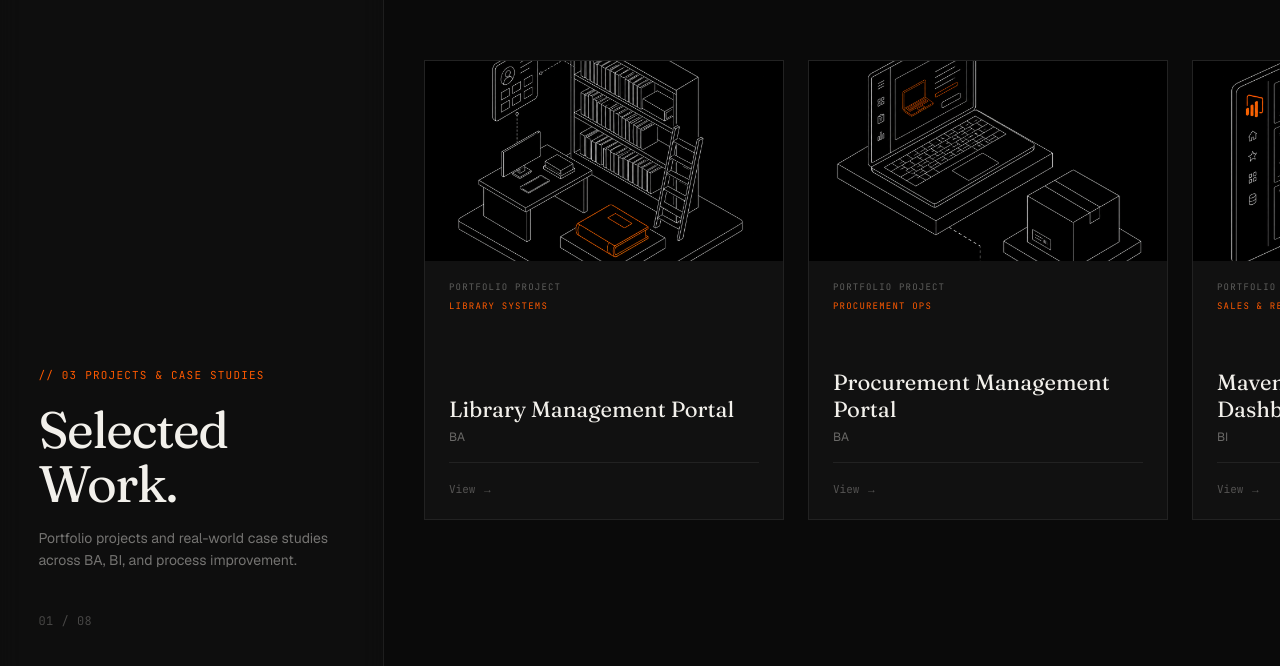
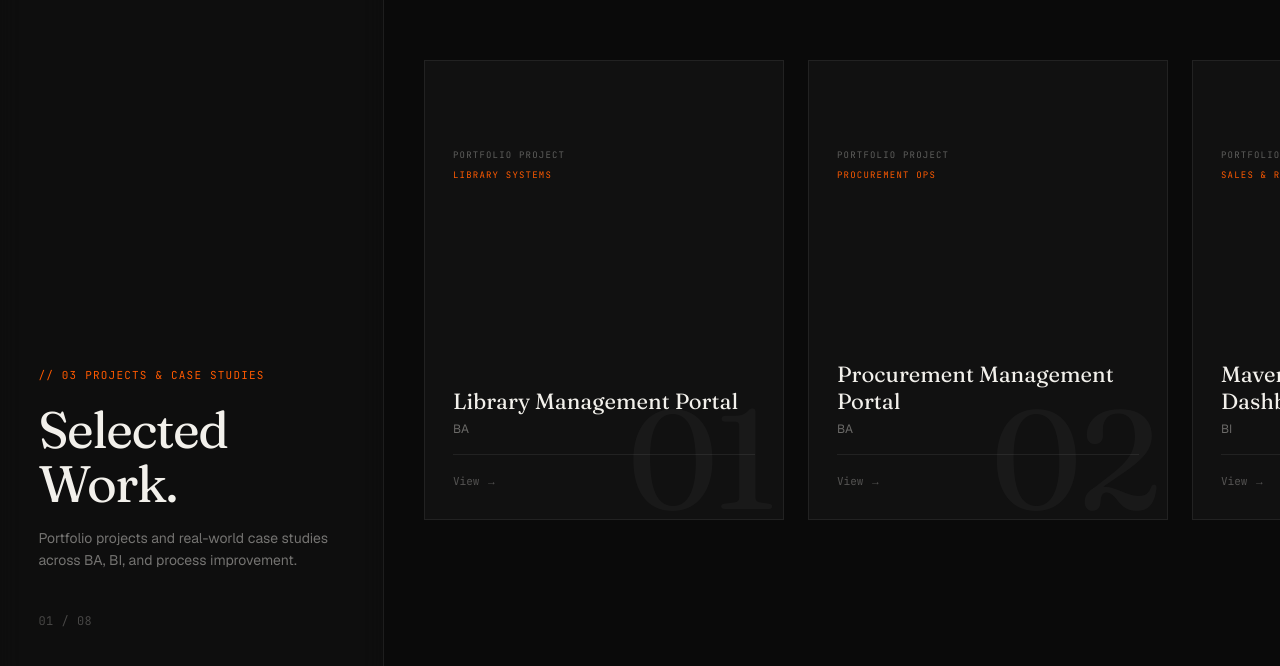
Before and after one commit to Starquake82/abhishekak-site, a Next.js app: page / in a window 1280 px wide. Shown: the part 7271-7937 px from the top of the page. Built offline with nearby package versions, Linux system fonts and the light colour scheme.

Commit message:
fix: remove card artwork, bump backlit opacity to 0.13

```diff
--- a/src/components/sections/Projects.tsx
+++ b/src/components/sections/Projects.tsx
@@ -1,6 +1,5 @@
 'use client'
 import { useEffect, useRef, useState, useCallback } from 'react'
-import Image from 'next/image'
 import Link from 'next/link'
 import gsap from 'gsap'
 import ScrollTrigger from 'gsap/ScrollTrigger'
@@ -12,64 +11,53 @@ const CARDS = [
     num: '01', slug: 'library-management-portal',
     type: 'PORTFOLIO PROJECT', domain: 'LIBRARY SYSTEMS',
     name: 'Library Management Portal', descriptor: 'BA',
-    image: '/Images/library_management.png',
-    glowColor: 'rgba(242,193,46,0.10)',
+    glowColor: 'rgba(242,193,46,0.13)',
   },
   {
     num: '02', slug: 'procurement-management-portal',
     type: 'PORTFOLIO PROJECT', domain: 'PROCUREMENT OPS',
     name: 'Procurement Management Portal', descriptor: 'BA',
-    image: '/Images/procurement_management.png',
-    glowColor: 'rgba(242,193,46,0.10)',
+    glowColor: 'rgba(242,193,46,0.13)',
   },
   {
     num: '03', slug: 'maven-aw-dashboard',
     type: 'PORTFOLIO PROJECT', domain: 'SALES & RETAIL ANALYTICS',
     name: 'Maven AW Power BI Dashboard', descriptor: 'BI',
-    image: '/Images/Maven AW Power BI.png',
-    glowColor: 'rgba(107,68,212,0.10)',
+    glowColor: 'rgba(107,68,212,0.13)',
   },
   {
     num: '04', slug: 'finbridge-los',
     type: 'PORTFOLIO PROJECT', domain: 'BFSI · LENDING',
     name: 'FinBridge LOS', descriptor: 'BA · BFSI',
-    image: null,
-    glowColor: 'rgba(242,193,46,0.10)',
+    glowColor: 'rgba(242,193,46,0.13)',
   },
   {
     num: '05', slug: 'brintons-runner-carpet',
     type: 'CASE STUDY', domain: 'MANUFACTURING · QA',
     name: 'Brintons — Process Failure & Improvement', descriptor: 'BA · PROCESS',
-    image: '/Images/Brintons Process Failure & Improvement.png',
-    glowColor: 'rgba(56,189,248,0.10)',
+    glowColor: 'rgba(56,189,248,0.13)',
   },
   {
     num: '06', slug: 'brintons-leave-encashment',
     type: 'CASE STUDY', domain: 'MANUFACTURING · COST',
     name: 'Brintons — Leave Encashment & Cost Optimisation', descriptor: 'BA · PROCESS',
-    image: '/Images/Brintons Leave Encashment & Cost Optimisation.png',
-    glowColor: 'rgba(56,189,248,0.10)',
+    glowColor: 'rgba(56,189,248,0.13)',
   },
   {
     num: '07', slug: 'finance-analytics-dashboard',
     type: 'CASE STUDY', domain: 'BFSI · FINTECH',
     name: 'Finance Analytics & Dashboard', descriptor: 'BA · BI',
-    image: null,
-    glowColor: 'rgba(107,68,212,0.10)',
+    glowColor: 'rgba(107,68,212,0.13)',
   },
   {
     num: '08', slug: 'iddac',
     type: 'CASE STUDY', domain: 'GOVERNMENT · ANALYTICS',
     name: 'IDDAC — Govt. Analytics Platform', descriptor: 'BA · BI',
-    image: null,
-    glowColor: 'rgba(242,193,46,0.10)',
+    glowColor: 'rgba(242,193,46,0.13)',
   },
 ]
 
 const TOTAL = CARDS.length
-
-const CARD_HEIGHT = 460
-const IMAGE_HEIGHT = 200
 
 function ProjectCard({ card, hovered, onEnter, onLeave }: {
   card: typeof CARDS[number]
@@ -83,17 +71,15 @@ function ProjectCard({ card, hovered, onEnter, onLeave }: {
     <div
       className="proj-card"
       style={{
-        position:    'relative',
-        width:       '360px',
-        height:      `${CARD_HEIGHT}px`,
-        flexShrink:   0,
-        background:  '#111111',
-        border:      '1px solid rgba(255,255,255,0.07)',
-        borderRadius: 0,
-        overflow:    'hidden',
-        boxSizing:   'border-box',
-        display:     'flex',
-        flexDirection: 'column',
+        position:      'relative',
+        width:         '360px',
+        height:        '460px',
+        flexShrink:     0,
+        background:    '#111111',
+        border:        '1px solid rgba(255,255,255,0.07)',
+        borderRadius:   0,
+        overflow:      'hidden',
+        boxSizing:     'border-box',
       }}
       onMouseEnter={onEnter}
       onMouseLeave={onLeave}
@@ -109,59 +95,37 @@ function ProjectCard({ card, hovered, onEnter, onLeave }: {
         transition:    'opacity 500ms ease',
       }} />
 
-      {/* ── Top: artwork image (200px) ─────────────────── */}
-      <div style={{
-        position:   'relative',
-        width:      '100%',
-        height:     `${IMAGE_HEIGHT}px`,
-        flexShrink:  0,
-        overflow:   'hidden',
-        zIndex:      1,
-        background: '#0d0d0d',
-      }}>
-        {card.image ? (
-          <Image
-            src={card.image}
-            alt={card.name}
-            fill
-            sizes="360px"
-            style={{ objectFit: 'cover' }}
-          />
-        ) : (
-          /* Number placeholder centered in image area */
+      {/* Large background number */}
       <div style={{
         position:      'absolute',
-            inset:          0,
-            display:       'flex',
-            alignItems:    'center',
-            justifyContent: 'center',
+        bottom:        '-10px',
+        right:         '10px',
         fontFamily:    'var(--font-fraunces)',
-            fontSize:      '120px',
+        fontSize:      '140px',
         fontWeight:     400,
         color:         'rgba(242,240,235,0.04)',
+        lineHeight:     1,
+        zIndex:         0,
+        userSelect:    'none',
+        pointerEvents: 'none',
         letterSpacing: '-4px',
-            userSelect:    'none',
-            lineHeight:     1,
       }}>
         {card.num}
       </div>
-        )}
-      </div>
 
-      {/* ── Bottom: project info (~260px) ──────────────── */}
+      {/* Card content */}
       <div style={{
         position:      'relative',
         zIndex:         1,
-        flex:           1,
+        height:        '100%',
         display:       'flex',
         flexDirection: 'column',
-        padding:       '20px 24px 20px',
+        padding:       '88px 28px 28px',
         boxSizing:     'border-box',
-        overflow:      'hidden',
       }}>
-        {/* Type + domain labels */}
+        {/* Top: type label + domain tag */}
         <div style={{ flexShrink: 0 }}>
-          <div style={{ ...mono, fontSize: '9px', letterSpacing: '1.2px', color: 'rgba(242,240,235,0.35)', textTransform: 'uppercase', marginBottom: '5px' }}>
+          <div style={{ ...mono, fontSize: '9px', letterSpacing: '1.2px', color: 'rgba(242,240,235,0.35)', textTransform: 'uppercase', marginBottom: '6px' }}>
             {card.type}
           </div>
           <div style={{ ...mono, fontSize: '9px', letterSpacing: '1.2px', color: '#FF5A00', textTransform: 'uppercase' }}>
@@ -169,10 +133,9 @@ function ProjectCard({ card, hovered, onEnter, onLeave }: {
           </div>
         </div>
 
-        {/* Spacer */}
         <div style={{ flex: 1 }} />
 
-        {/* Project name + descriptor + divider + view */}
+        {/* Bottom: name + descriptor + divider + view */}
         <div style={{ flexShrink: 0 }}>
           <div style={{
             fontFamily:   'var(--font-fraunces)',
@@ -383,14 +346,14 @@ export default function Projects() {
           ref={trackRef}
           className="proj-track"
           style={{
-            display:        'flex',
-            height:         '100%',
-            gap:            '24px',
-            paddingLeft:    '40px',
-            paddingRight:   '40px',
-            width:          'max-content',
-            willChange:     'transform',
-            alignItems:     'center',
+            display:      'flex',
+            height:       '100%',
+            gap:          '24px',
+            paddingLeft:  '40px',
+            paddingRight: '40px',
+            width:        'max-content',
+            willChange:   'transform',
+            alignItems:   'center',
           }}
         >
           {CARDS.map((card, i) => (
```
Lines whose indentation alone changed are shown as unchanged.
